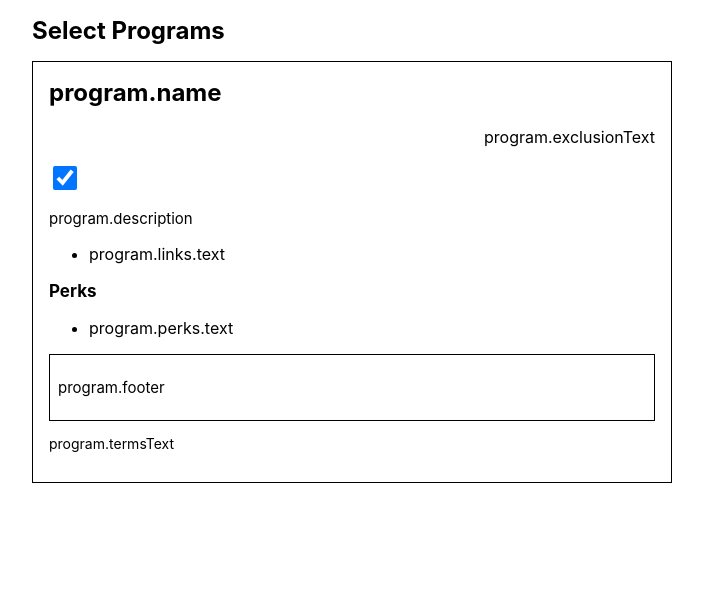
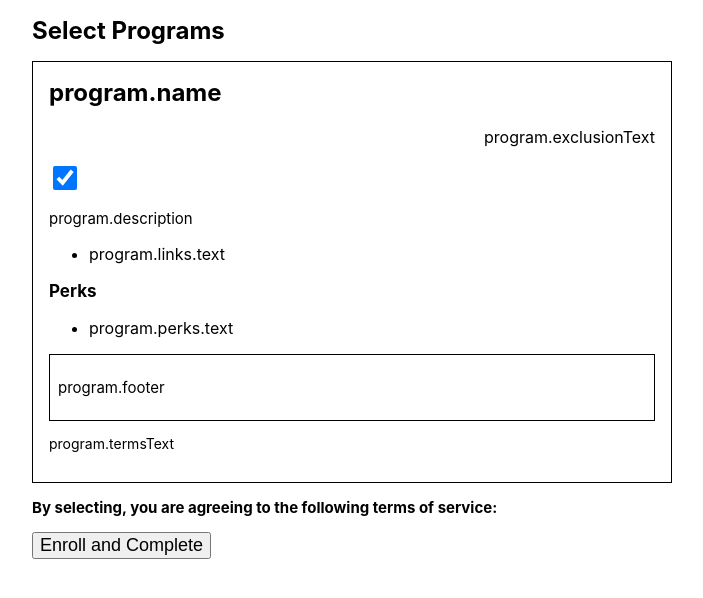
Before and after one commit to tabrindle/wg-frontend-assignment, a Next.js app: page /select-programs in a window 1280 px wide. Shown: the top 598 px of the page, without its empty margins (288-991 px from the left). Built offline with nearby package versions, Linux system fonts and the light colour scheme.

Commit message:
feat: add button and terms text

```diff
--- a/pages/select-programs.tsx
+++ b/pages/select-programs.tsx
@@ -3,6 +3,7 @@ import styles from "../styles/SelectPrograms.module.css";
 
 // TODO: Fetch data from /api/programs, map data fields to markup
 // TODO: Style component to match mockup, then add some design flare
+// TODO: Track programs that are selected and update terms of service list and button text
 // TODO: Auto select/deselect other programs based on exclusion field on checkbox change
 // TODO: Submit selected program IDs to /api/programs
 
@@ -38,6 +39,8 @@ const SelectPrograms: NextPage = (props) => {
               <p className={styles.sp__card_terms_text}>program.termsText</p>
           </label>
         </div>
+        <p className={styles.sp_terms}>By selecting, you are agreeing to the following terms of service: </p>
+        <button type="submit" className={styles.sp_button} disabled={false}>Enroll and Complete</button>
       </form>
     </div>
   );
--- a/styles/SelectPrograms.module.css
+++ b/styles/SelectPrograms.module.css
@@ -49,3 +49,12 @@
 .sp__card_terms_text {
   font-size: 14px;
 }
+
+.sp_terms {
+  font-size: 15px;
+  font-weight: bold;
+}
+
+.sp_button {
+  font-size: 18px;
+}
```
